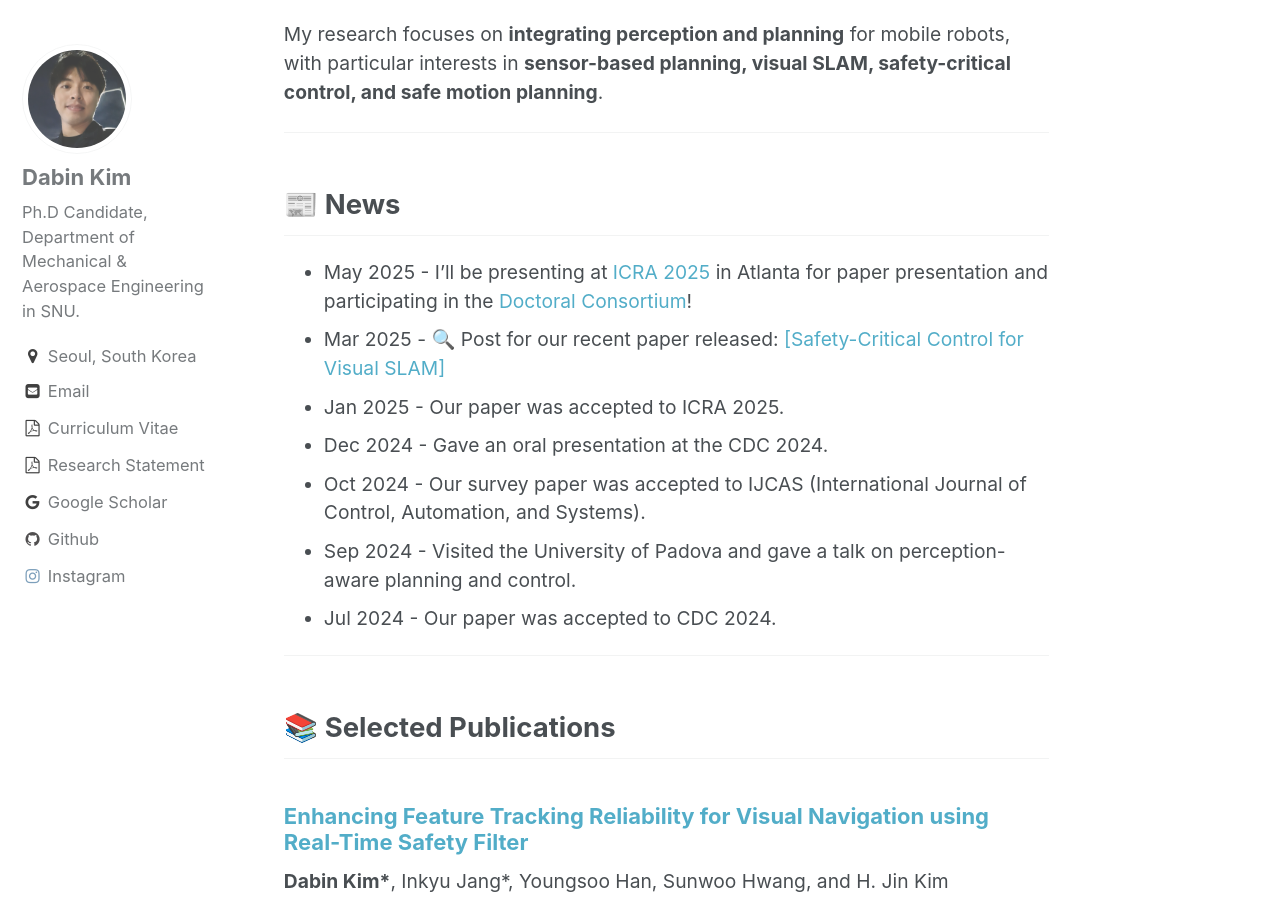
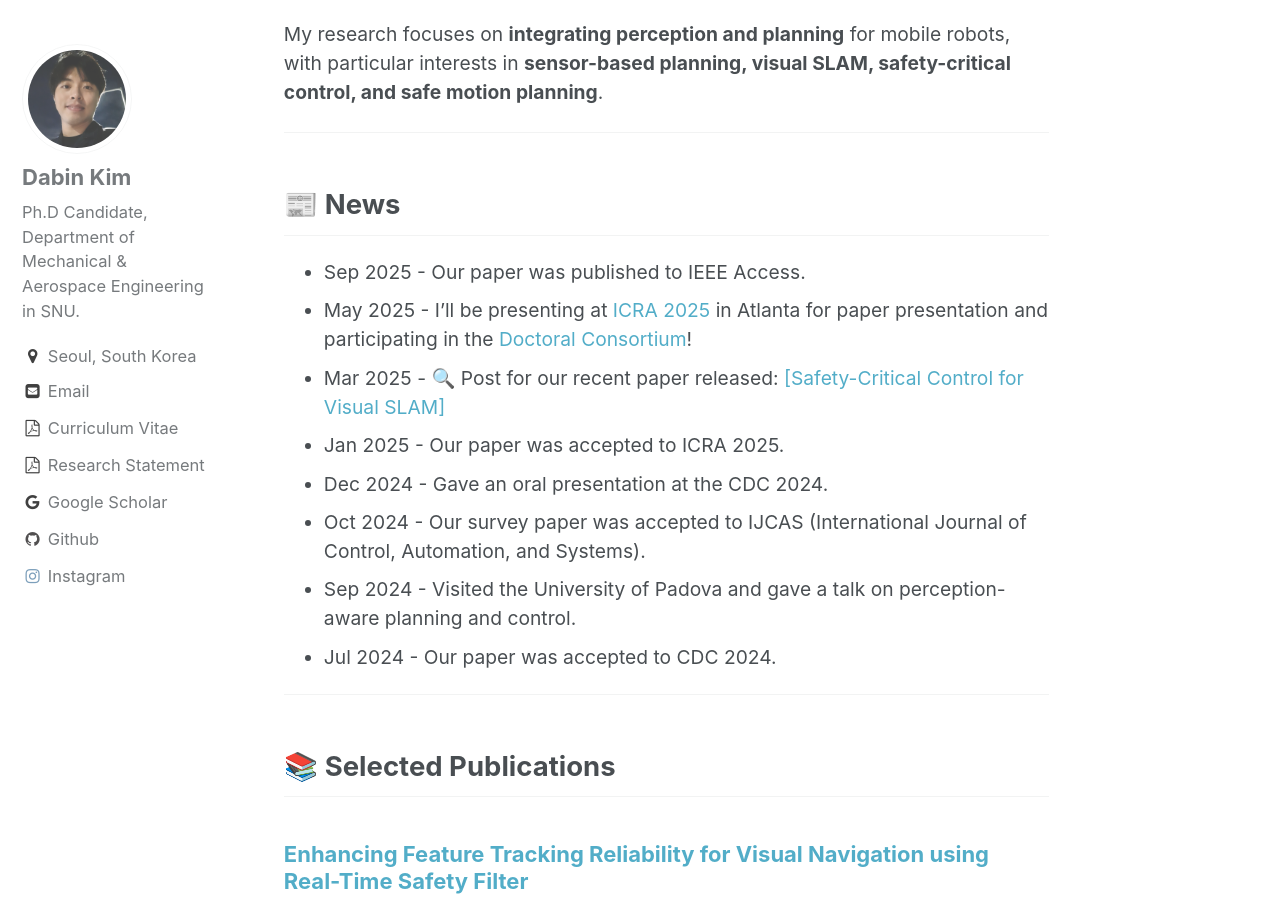
Before and after one commit to dabinkim-LGOM/dabinkim-LGOM.github.io, a Jekyll site: the page built from index.md, in a window 1280 px wide and 900 px high, scrolled down 647 px. Built offline with Jekyll 4.4.1, drawn with Linux system fonts in a browser that asks for light colours.

Commit message:
update pub and cv

```diff
--- a/index.md
+++ b/index.md
@@ -38,6 +38,7 @@ My research focuses on **integrating perception and planning** for mobile robots
 ---
 <!-- NEWS -->
 ## 📰 News
+- Sep 2025 - Our paper was published to IEEE Access.
 - May 2025 - I’ll be presenting at <a href="https://2025.ieee-icra.org/" target="_blank">ICRA 2025</a> in Atlanta for paper presentation and participating in the <a href="https://2025.ieee-icra.org/event/icra-2025-doctoral-consortium/" target="_blank">Doctoral Consortium</a>!
 - Mar 2025 - 🔍 Post for our recent paper released: <a href="https://dabinkim-lgom.github.io/pub/Enhancing-Feature-Tracking-Reliability-for-Visual-Navigation-using-Real-Time-Safety-Filter/" target="_blank">[Safety-Critical Control for Visual SLAM]</a>
 - Jan 2025 - Our paper was accepted to ICRA 2025.
```
Also changed, not shown: 1 other file.
